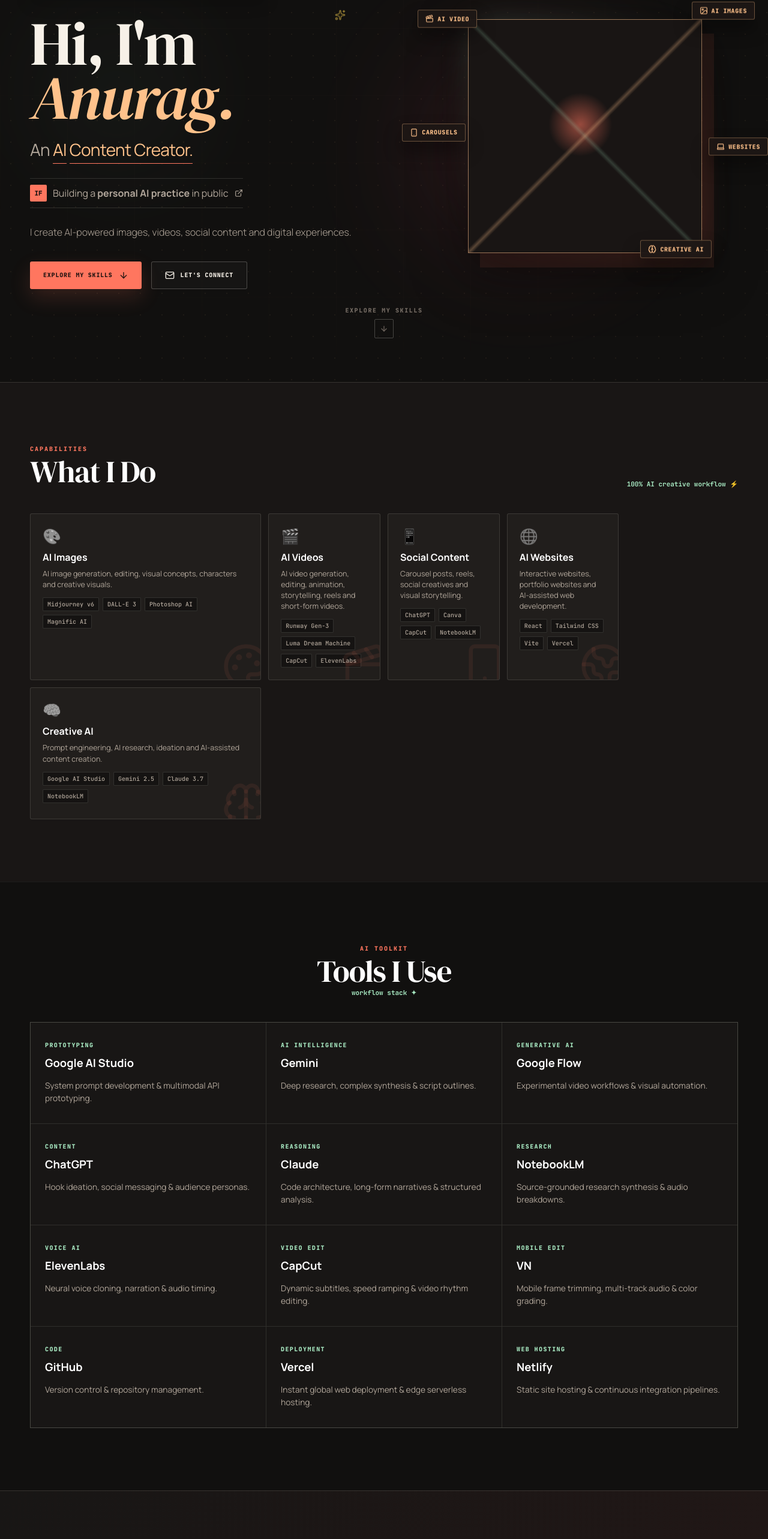
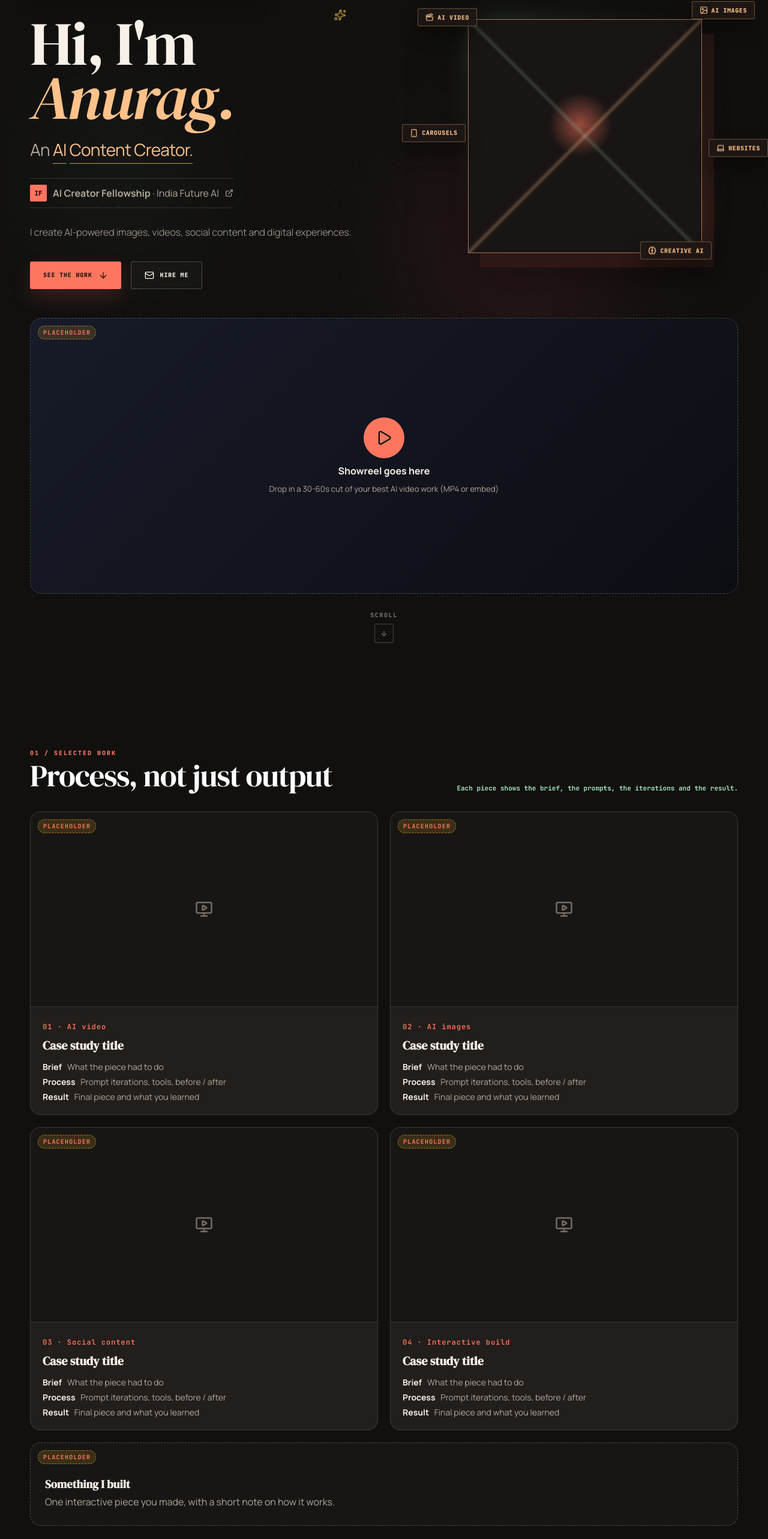
Before and after one commit to anuragx02/Portfolio, a React (Vite) app: page / in a window 1280 px wide. Shown: the part 177-2743 px from the top of the page at 60% size. Built offline with nearby package versions, Linux system fonts and the light colour scheme.

Commit message:
Redesign portfolio: reel-first hero, numbered sections, case-study placeholders, hire CTA

```diff
--- a/src/main.tsx
+++ b/src/main.tsx
@@ -64,9 +64,9 @@
   }, []);
 
   const nav = [
+    ['Work', 'portfolio'],
     ['Skills', 'skills'],
     ['Tools', 'tools'],
-    ['Portfolio', 'portfolio'],
     ['Connect', 'connect'],
   ];
 
@@ -84,7 +84,7 @@
           ))}
         </nav>
         <button className="connect-pill" onClick={() => scrollToSection('connect')}>
-          Let&apos;s Connect
+          Hire me
         </button>
       </div>
     </header>
@@ -128,16 +128,16 @@
           </div>
           <div className="fellowship-card">
             <span className="fellowship-logo">IF</span>
-            <span>Building a <strong>personal AI practice</strong> in public</span>
+            <span><strong>AI Creator Fellowship</strong> · India Future AI</span>
             <ExternalLink size={14} />
           </div>
           <p>I create AI-powered images, videos, social content and digital experiences.</p>
           <div className="hero-actions">
-            <button className="primary-btn" onClick={() => scrollToSection('skills')}>
-              Explore My Skills <ArrowDown size={16} />
+            <button className="primary-btn" onClick={() => scrollToSection('portfolio')}>
+              See the work <ArrowDown size={16} />
             </button>
             <button className="secondary-btn" onClick={() => scrollToSection('connect')}>
-              <Mail size={16} /> Let&apos;s Connect
+              <Mail size={16} /> Hire me
             </button>
           </div>
         </div>
@@ -159,8 +159,16 @@
           ))}
         </div>
       </div>
-      <button className="explore-work" onClick={() => scrollToSection('skills')}>
-        <span>EXPLORE MY SKILLS</span>
+      <div className="container reel-wrap reveal">
+        <div className="reel-frame" role="img" aria-label="Showreel placeholder">
+          <span className="ph-tag">PLACEHOLDER</span>
+          <span className="reel-play"><Play size={28} /></span>
+          <strong>Showreel goes here</strong>
+          <small>Drop in a 30-60s cut of your best AI video work (MP4 or embed)</small>
+        </div>
+      </div>
+      <button className="explore-work" onClick={() => scrollToSection('portfolio')}>
+        <span>SCROLL</span>
         <span className="scroll-circle"><ArrowDown size={14} /></span>
       </button>
     </section>
@@ -172,7 +180,7 @@
   return (
     <section id="skills" className="section section-alt">
       <div className="container">
-        <SectionHeader kicker="CAPABILITIES" title="What I Do" note="100% AI creative workflow ⚡" />
+        <SectionHeader kicker="02 / CAPABILITIES" title="What I Do" note="100% AI creative workflow ⚡" />
         <div className="skills-grid">
           {skills.map((skill, index) => {
             const Icon = skillIcons[index] ?? Sparkles;
@@ -207,7 +215,7 @@
   return (
     <section id="tools" className="section section-dark tools-section">
       <div className="container">
-        <SectionHeader kicker="AI TOOLKIT" title="Tools I Use" note="workflow stack ✦" centered />
+        <SectionHeader kicker="03 / AI TOOLKIT" title="Tools I Use" note="workflow stack ✦" centered />
         <div className="tools-grid">
           {tools.map((tool) => (
             <article key={tool.name} className="tool-card">
@@ -218,6 +226,44 @@
               <p>{tool.usage}</p>
             </article>
           ))}
+        </div>
+      </div>
+    </section>
+  );
+}
+
+const caseStudies = [
+  { n: '01', title: 'Case study title', kind: 'AI video' },
+  { n: '02', title: 'Case study title', kind: 'AI images' },
+  { n: '03', title: 'Case study title', kind: 'Social content' },
+  { n: '04', title: 'Case study title', kind: 'Interactive build' },
+];
+
+function WorkSection() {
+  return (
+    <section id="portfolio" className="section section-dark work-section">
+      <div className="container">
+        <SectionHeader kicker="01 / SELECTED WORK" title="Process, not just output" note="Each piece shows the brief, the prompts, the iterations and the result." />
+        <div className="work-grid">
+          {caseStudies.map((c) => (
+            <article key={c.n} className="work-card">
+              <div className="work-media"><span className="ph-tag">PLACEHOLDER</span><MonitorPlay size={30} /></div>
+              <div className="work-body">
+                <span className="work-num">{c.n} · {c.kind}</span>
+                <h3>{c.title}</h3>
+                <ul>
+                  <li><b>Brief</b> What the piece had to do</li>
+                  <li><b>Process</b> Prompt iterations, tools, before / after</li>
+                  <li><b>Result</b> Final piece and what you learned</li>
+                </ul>
+              </div>
+            </article>
+          ))}
+        </div>
+        <div className="build-card">
+          <span className="ph-tag">PLACEHOLDER</span>
+          <h3>Something I built</h3>
+          <p>One interactive piece you made, with a short note on how it works.</p>
         </div>
       </div>
     </section>
@@ -252,9 +298,10 @@
       <div className="contact-glow" />
       <div className="container narrow">
         <div className="contact-heading">
-          <span>say hello ✦</span>
+          <span>04 / HIRE ME</span>
           <h2>Let&apos;s create something interesting.</h2>
-          <p>Have an idea, project or opportunity? Let&apos;s connect.</p>
+          <p>Have an idea, project or opportunity? Email me directly.</p>
+          <a className="primary-btn hire-btn" href={`mailto:${profile.email}?subject=Hiring%20inquiry`}><Mail size={16} /> Hire me</a>
         </div>
         <div className="email-card">
           <Sparkles className="email-spark" size={20} />
@@ -328,9 +375,9 @@
       <Header />
       <main>
         <Hero />
+        <WorkSection />
         <SkillsSection />
         <ToolsSection />
-        <PlaceholderSection id="portfolio" title="Portfolio" />
         <ContactSection />
       </main>
       <Footer />
```
